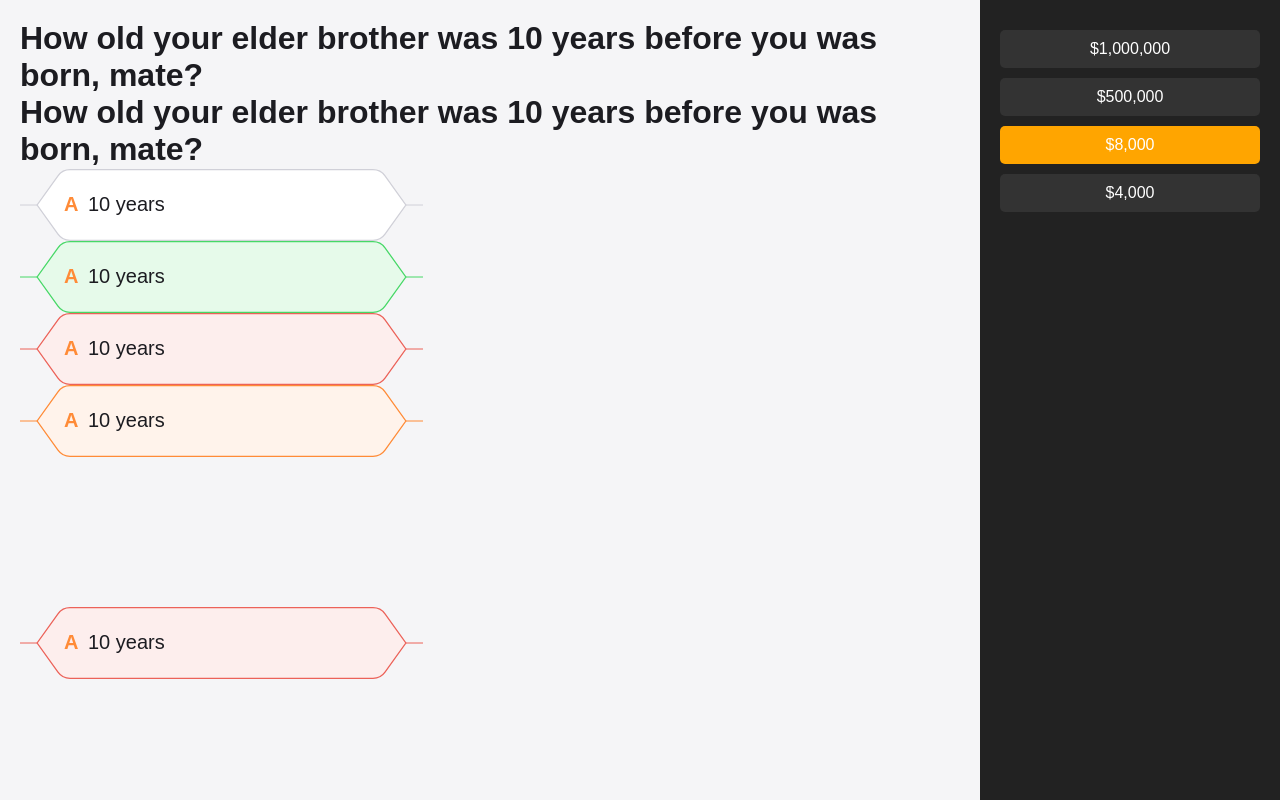
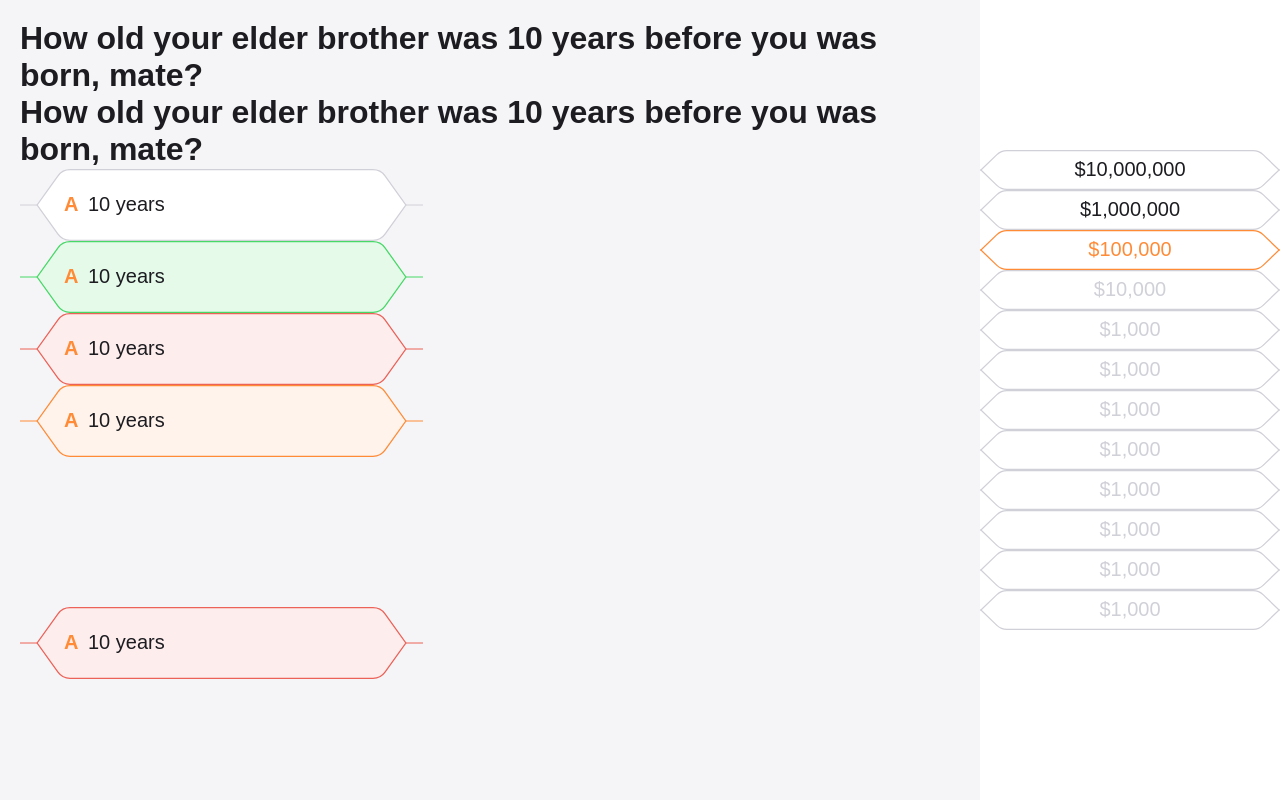
Before and after one commit to madrogalo/MillionaireGameNextJS, a Next.js app: page / in a window 1280 px wide. Built offline with nearby package versions, Linux system fonts and the light colour scheme.

Commit message:
added component PrizeLadder

```diff
--- /dev/null
+++ b/src/components/PrizeLadder/PrizeLadder.module.css
@@ -0,0 +1,61 @@
+.prizeLadder {
+  width: 100%;
+  height: 32px;
+  position: relative;
+  display: flex;
+  align-items: center;
+  justify-content: center;
+}
+
+
+.prize {
+  position: absolute;
+  color: var(--Black-100, #1C1C21);
+  font-size: 14px;
+  font-style: normal;
+  font-weight: 400;
+  line-height: 116%;
+}
+
+@media (min-width: 768px) {
+  .prizeLadder {
+    height: 40px;
+  }
+
+  .prize {
+    font-size: 20px;
+    font-style: normal;
+  }
+}
+
+.inactive {
+  stroke: var(--Black-40);
+  color: var(--Black-40);
+}
+
+.active {
+  stroke: var(--Orange-100);
+  color: var(--Orange-100);
+}
+
+.default {
+  stroke: var(--Black-40);
+  color: var(--Black-100);
+}
+
+.prizeLadder::before {
+  content: "";
+  position: absolute;
+  top: 50%;
+  left: 0;
+  right: 0;
+
+  transform: translateY(-50%);
+  height: 1px;
+  background-color: var(--Black-40);
+  z-index: -1;
+}
+
+.prizeLadder.active::before {
+  background-color: var(--Orange-100);
+}
--- /dev/null
+++ b/src/components/PrizeLadder/PrizeLadder.tsx
@@ -0,0 +1,31 @@
+import styles from "./PrizeLadder.module.css";
+
+type PrizeLadderProps = {
+  prize: string;
+  state?: "inactive" | "active" | "default";
+};
+
+export const PrizeLadder: React.FC<PrizeLadderProps> = ({
+  prize,
+  state = "default",
+}) => {
+  return (
+    <div className={`${styles.prizeLadder} ${styles[state]}`}>
+      <div className={`${styles.prize} ${styles[state]}`}>{prize}</div>
+      <svg
+        xmlns="http://www.w3.org/2000/svg"
+        width="inherit"
+        height="inherit"
+        viewBox="0 0 240 32"
+        fill="none"
+      >
+        <path
+          d="M13.5303 3.70404C15.6719 1.64809 18.5256 0.5 21.4944 0.5H218.506C221.474 0.5 224.328 1.64809 226.47 3.70404L239.278 16L226.47 28.296C224.328 30.3519 221.474 31.5 218.506 31.5H21.4944C18.5256 31.5 15.6719 30.3519 13.5303 28.296L0.721988 16L13.5303 3.70404Z"
+          fill="white"
+          stroke="#D0D0D8"
+          className={`${styles[state]}`}
+        />
+      </svg>
+    </div>
+  );
+};
--- /dev/null
+++ b/src/components/PrizeLadder/index.ts
@@ -0,0 +1 @@
+export * from "./PrizeLadder";
--- a/src/components/Sidebar/Sidebar.module.css
+++ b/src/components/Sidebar/Sidebar.module.css
@@ -1,5 +1,6 @@
 .sidebar {
   background-color: #222;
+  background-color: var(--Black-5);
   color: white;
   height: 100vh;
   overflow-y: auto;
@@ -18,6 +19,7 @@
     min-width: 300px;
     width: 26%;
     transform: translateX(0);
+    background-color: var(--White-100);
   }
 }
 
@@ -45,24 +47,14 @@
     right: 10px;
     background: none;
     border: none;
-    color: white;
+    color: var(--Black-100);
     font-size: 24px;
     cursor: pointer;
   }
 }
 
-.prizes {
-  list-style: none;
-  padding: 20px;
-}
 
-.prize {
-  margin: 10px 0;
-  padding: 10px;
-  background-color: #333;
-  border-radius: 5px;
-  text-align: center;
-}
+
 
 .activePrize {
   background-color: orange;
--- a/src/components/Sidebar/Sidebar.tsx
+++ b/src/components/Sidebar/Sidebar.tsx
@@ -1,3 +1,4 @@
+import { PrizeLadder } from "../PrizeLadder";
 import styles from "./Sidebar.module.css";
 
 type SidebarProps = {
@@ -15,12 +16,21 @@ export const Sidebar: React.FC<SidebarProps> = ({ isOpen, closeSidebar }) => {
       <button className={styles.closeButton} onClick={closeSidebar}>
         ✕
       </button>
-      <ul className={styles.prizes}>
-        <li className={styles.prize}>$1,000,000</li>
-        <li className={styles.prize}>$500,000</li>
-        <li className={`${styles.prize} ${styles.activePrize}`}>$8,000</li>
-        <li className={styles.prize}>$4,000</li>
-      </ul>
+
+      <div style={{ marginTop: 150, marginBottom: 150 }}>
+        <PrizeLadder prize={"$10,000,000"} />
+        <PrizeLadder prize={"$1,000,000"} />
+        <PrizeLadder prize={"$100,000"} state="active" />
+        <PrizeLadder prize={"$10,000"} state="inactive" />
+        <PrizeLadder prize={"$1,000"} state="inactive" />
+        <PrizeLadder prize={"$1,000"} state="inactive" />
+        <PrizeLadder prize={"$1,000"} state="inactive" />
+        <PrizeLadder prize={"$1,000"} state="inactive" />
+        <PrizeLadder prize={"$1,000"} state="inactive" />
+        <PrizeLadder prize={"$1,000"} state="inactive" />
+        <PrizeLadder prize={"$1,000"} state="inactive" />
+        <PrizeLadder prize={"$1,000"} state="inactive" />
+      </div>
     </aside>
   );
 };
```
